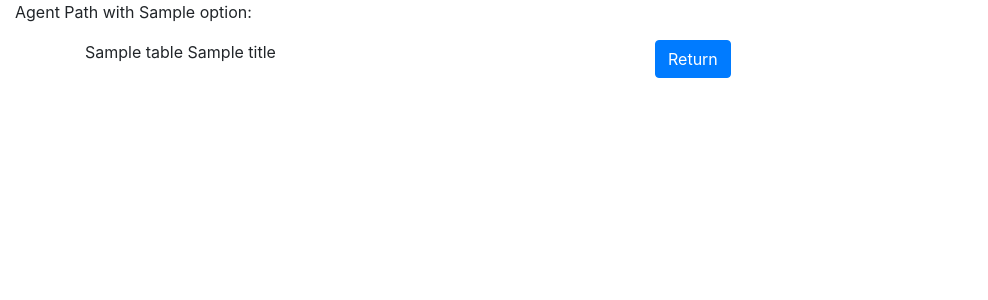
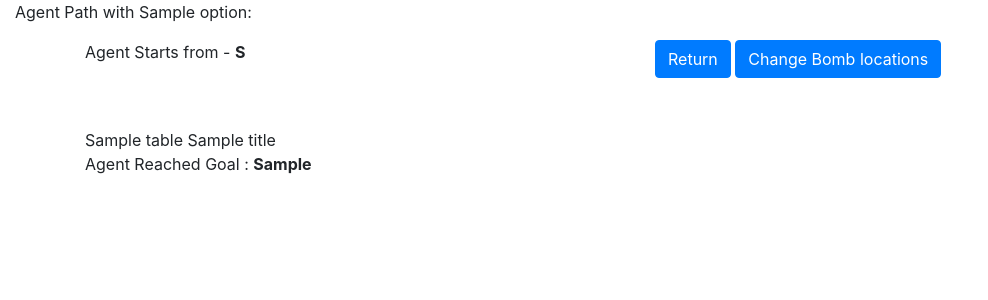
Before and after one commit to leonasting/Autonomous-Obstacle-Avoidance, a Flask app: template templates/label.html in a window 1280 px wide. Shown: the part 56-356 px from the top of the page, without its empty margins (0-988 px from the left). Run offline with Flask 2, Linux system fonts and the light colour scheme; the template is opened without the code that fills it: most values are stand-ins (such as "Sample title", 1, 10 or a date in 2020); some libraries are stand-ins or nearby versions.

Commit message:
last updATE

```diff
--- a/flask_app.py
+++ b/flask_app.py
@@ -73,7 +73,7 @@ def main():
         df=new_grid.display_path()
         for ind_col in list(df.columns):
             df[ind_col] = df[ind_col].map(lambda x:".  "+ x+"   .")
-        return render_template("label.html",tables=[df.to_html(classes='data')],option=option, titles=df.columns.values)
+        return render_template("label.html",tables=[df.to_html(classes='data')],option=option,agent_success=str(new_grid.reached),titles=df.columns.values)
     #,graphJSON=graphJSON, header=header,option=option,description=description)
     else:
         return render_template("main.html")
--- a/templates/label.html
+++ b/templates/label.html
@@ -6,20 +6,24 @@
 <div class="container">
     <div class="row">
         <div class="col-md-6">
-
+        <p>Agent Starts from - <b>S</b></p>
+        <br>
+        <br>
         {% for table in tables %}
 
                     {{ table|safe }}
                     {{titles[loop.index]}}
         {% endfor %}
-
+        <br>
+        Agent Reached Goal : <b>{{agent_success}}</b>
+        <br>
         </div>
         <div class="col-md-6">
 
         <button class="btn btn-primary" onclick="window.location.href='http://localhost:5000/main'">Return</button>
+        <button  class="btn btn-primary" onClick="window.location.reload();">Change Bomb locations</button>
         </div>
     </div>
 </div>
 
-
 {% endblock %}
```
